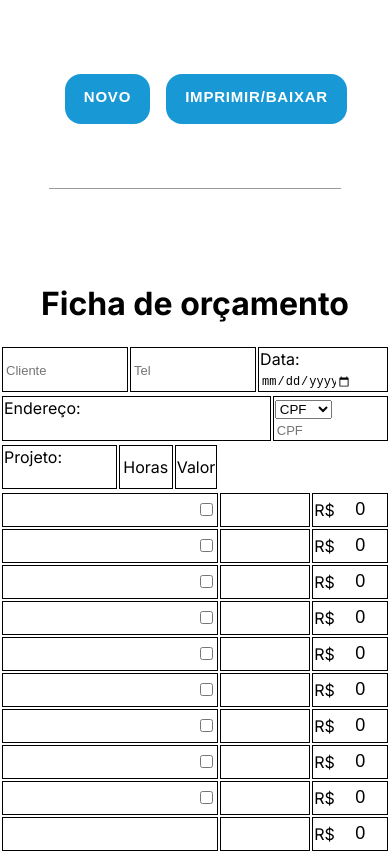
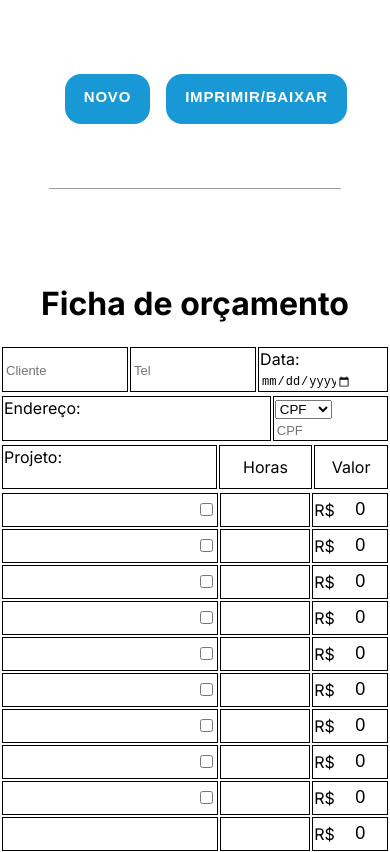
Before and after one commit to AlmirJrDev/Budget-jmocciterraplanagem, a React (Vite) app: page / in a window 390 px wide. Shown: the top 852 px of the page. Built offline with nearby package versions, Linux system fonts and the light colour scheme.

Commit message:
stepback: return commit responsive for Budget

```diff
--- a/src/components/Budget/style.ts
+++ b/src/components/Budget/style.ts
@@ -113,17 +113,17 @@ border: 1px solid #000;
 `
 
 export const TdTime = styled.td`
-  width: 12.8vw;
+  width: 175px;
   text-align: center;
 `
 export const TdInformation = styled.td`
-  width: 28.4vw;
+  width: 56.2%;
 
   input{
 
   }
 `
 export const TdValor = styled.td`
-  width: 9vw;
+  width: 129px;
   text-align: center;
 `
```
